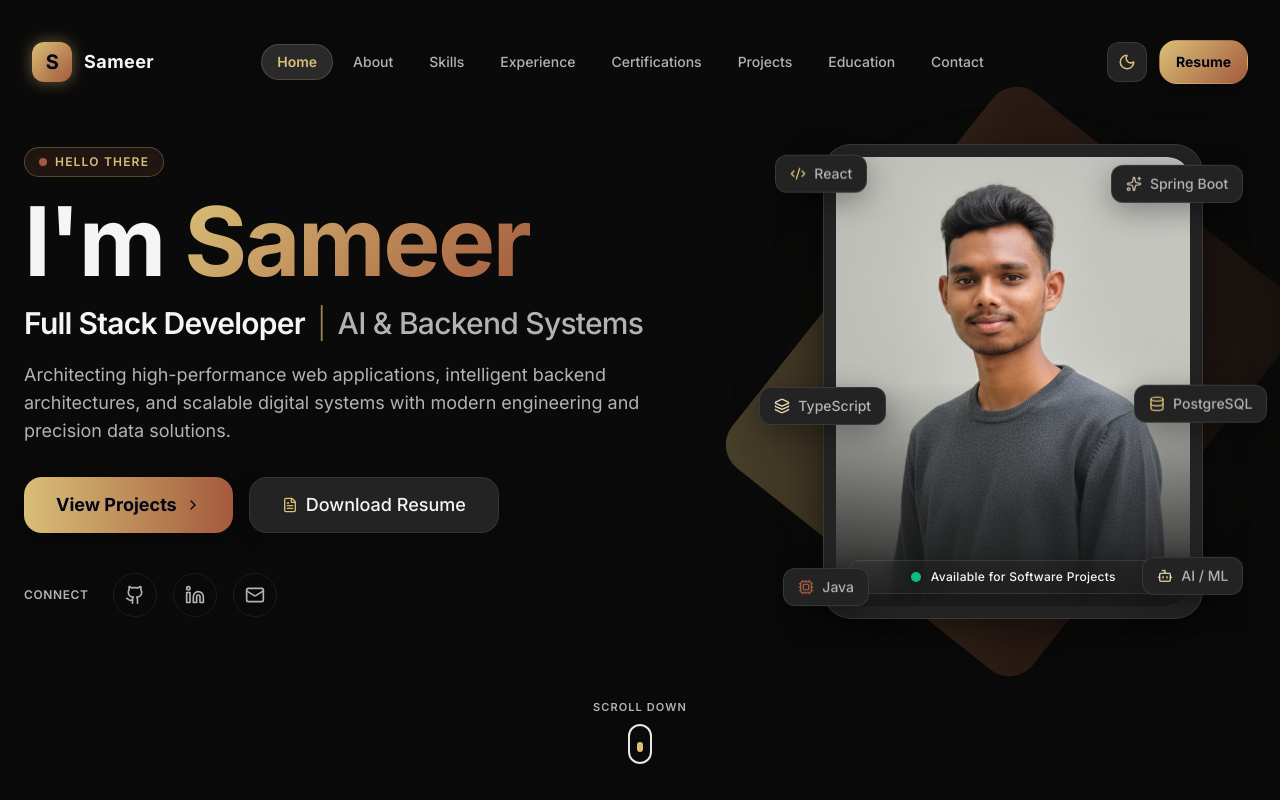
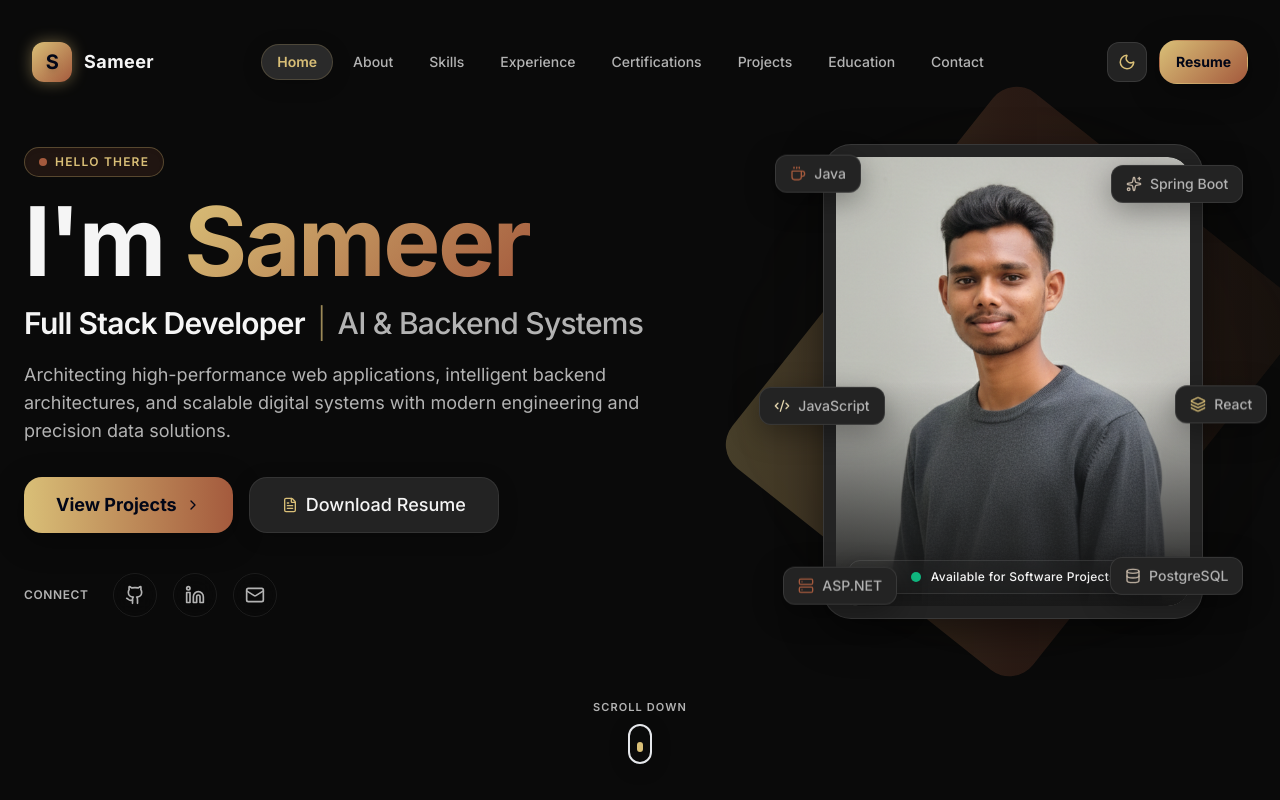
Before and after one commit to Sameer-0501/Portfolio, a React (Vite) app: page / in a window 1280 px wide. Shown: the top 800 px of the page. Built offline with nearby package versions, Linux system fonts and the light colour scheme.

Commit message:
Updated project card layout

```diff
--- a/src/components/HeroPortrait.tsx
+++ b/src/components/HeroPortrait.tsx
@@ -2,12 +2,12 @@ import React from 'react';
 import { motion } from 'framer-motion';
 import { personalData } from '../data/personal';
 import {
+  Coffee,
+  Sparkles,
   Code2,
-  Sparkles,
-  Database,
-  Cpu,
   Layers,
-  Bot
+  Server,
+  Database
 } from 'lucide-react';
 
 interface HeroPortraitProps {
@@ -16,31 +16,15 @@ interface HeroPortraitProps {
   className?: string;
 }
 
-// Tech Badges Configuration with positioning and icons
+// Tech Badges Configuration with positioning and icons in requested order
 const techBadges = [
   {
-    name: 'React',
-    icon: Code2,
-    color: 'text-highlight',
+    name: 'Java',
+    icon: Coffee,
+    color: 'text-primaryAccent',
     position: 'top-2 -left-4 sm:-left-10 lg:-left-12',
     floatDelay: 0,
     connectionPath: 'M 30,30 Q 80,40 120,70'
-  },
-  {
-    name: 'TypeScript',
-    icon: Layers,
-    color: 'text-lightAccent',
-    position: 'top-1/2 -left-6 sm:-left-12 lg:-left-16 -translate-y-1/2',
-    floatDelay: 0.5,
-    connectionPath: 'M 30,170 Q 90,170 120,170'
-  },
-  {
-    name: 'Java',
-    icon: Cpu,
-    color: 'text-primaryAccent',
-    position: 'bottom-4 -left-4 sm:-left-8 lg:-left-10',
-    floatDelay: 1,
-    connectionPath: 'M 30,310 Q 80,290 120,270'
   },
   {
     name: 'Spring Boot',
@@ -51,17 +35,33 @@ const techBadges = [
     connectionPath: 'M 370,30 Q 320,50 280,70'
   },
   {
-    name: 'PostgreSQL',
-    icon: Database,
+    name: 'JavaScript',
+    icon: Code2,
+    color: 'text-lightAccent',
+    position: 'top-1/2 -left-6 sm:-left-12 lg:-left-16 -translate-y-1/2',
+    floatDelay: 0.5,
+    connectionPath: 'M 30,170 Q 90,170 120,170'
+  },
+  {
+    name: 'React',
+    icon: Layers,
     color: 'text-highlight',
     position: 'top-1/2 -right-6 sm:-right-12 lg:-right-16 -translate-y-1/2',
     floatDelay: 0.8,
     connectionPath: 'M 370,170 Q 310,170 280,170'
   },
   {
-    name: 'AI / ML',
-    icon: Bot,
-    color: 'text-lightAccent',
+    name: 'ASP.NET',
+    icon: Server,
+    color: 'text-primaryAccent',
+    position: 'bottom-4 -left-4 sm:-left-8 lg:-left-10',
+    floatDelay: 1,
+    connectionPath: 'M 30,310 Q 80,290 120,270'
+  },
+  {
+    name: 'PostgreSQL',
+    icon: Database,
+    color: 'text-softAccent',
     position: 'bottom-6 -right-4 sm:-right-8 lg:-right-10',
     floatDelay: 1.2,
     connectionPath: 'M 370,310 Q 320,290 280,270'
--- a/src/data/certifications.ts
+++ b/src/data/certifications.ts
@@ -22,18 +22,7 @@ export const certificationCategories = [
 export type CertificationCategory = typeof certificationCategories[number];
 
 export const certificationsData: CertificationItem[] = [
-    {
-        id: "ibm-ml",
-        title: "Machine Learning with Python",
-        issuer: "IBM",
-        issueDate: "2024",
-        credentialId: "IBM-ML-984210",
-        verificationUrl: "https://coursera.org/verify/ibm-ml",
-        category: "AI / ML",
-        status: "Completed",
-        description: "Certification demonstrating expertise in machine learning concepts, regression, classification, clustering algorithms, and model evaluation using Python.",
-        icon: "cpu"
-    },
+
     {
         id: "ethontech-java",
         title: "Java Programming Masterclass",
@@ -105,5 +94,17 @@ export const certificationsData: CertificationItem[] = [
         status: "Completed",
         description: "Acquired deep practical knowledge in modern frontend engineering, responsive design principles, CSS architecture, and web performance optimization.",
         icon: "layout"
+    },
+    {
+        id: "ibm-ml",
+        title: "Machine Learning with Python",
+        issuer: "IBM",
+        issueDate: "2024",
+        credentialId: "IBM-ML-984210",
+        verificationUrl: "https://coursera.org/verify/ibm-ml",
+        category: "AI / ML",
+        status: "Completed",
+        description: "Certification demonstrating expertise in machine learning concepts, regression, classification, clustering algorithms, and model evaluation using Python.",
+        icon: "cpu"
     }
 ];
```
